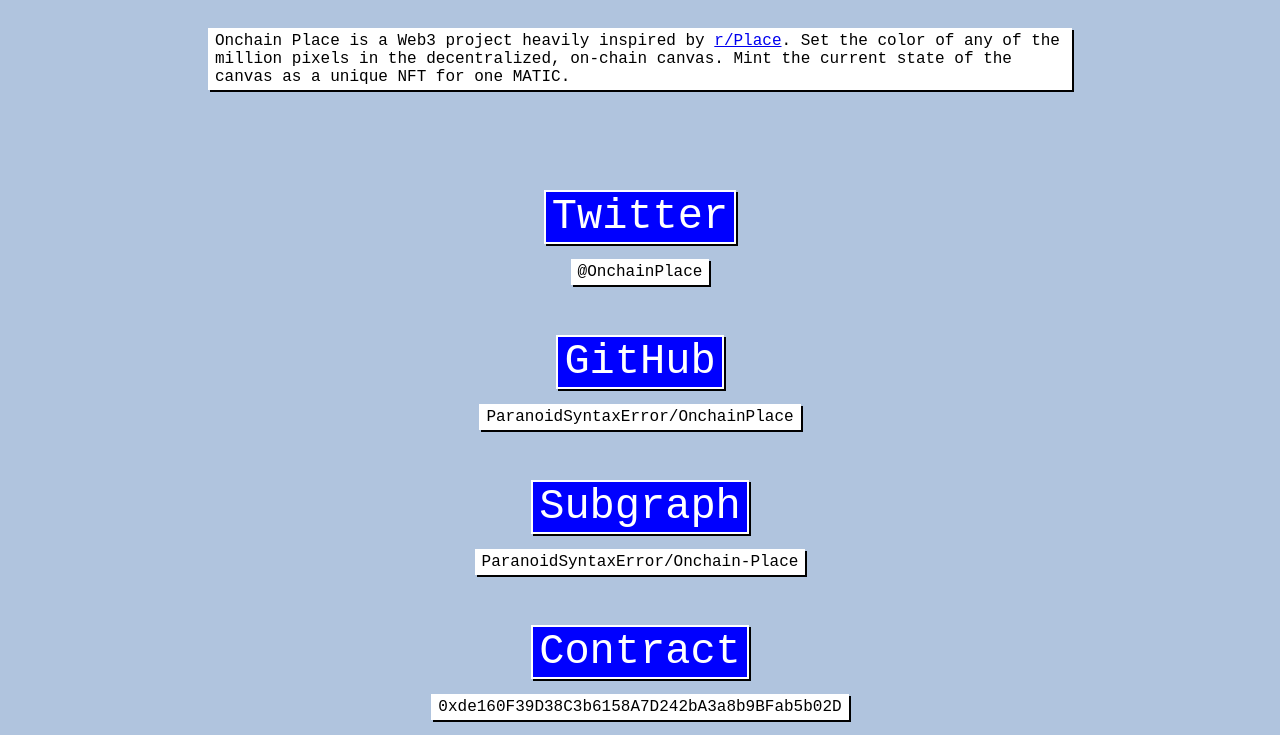
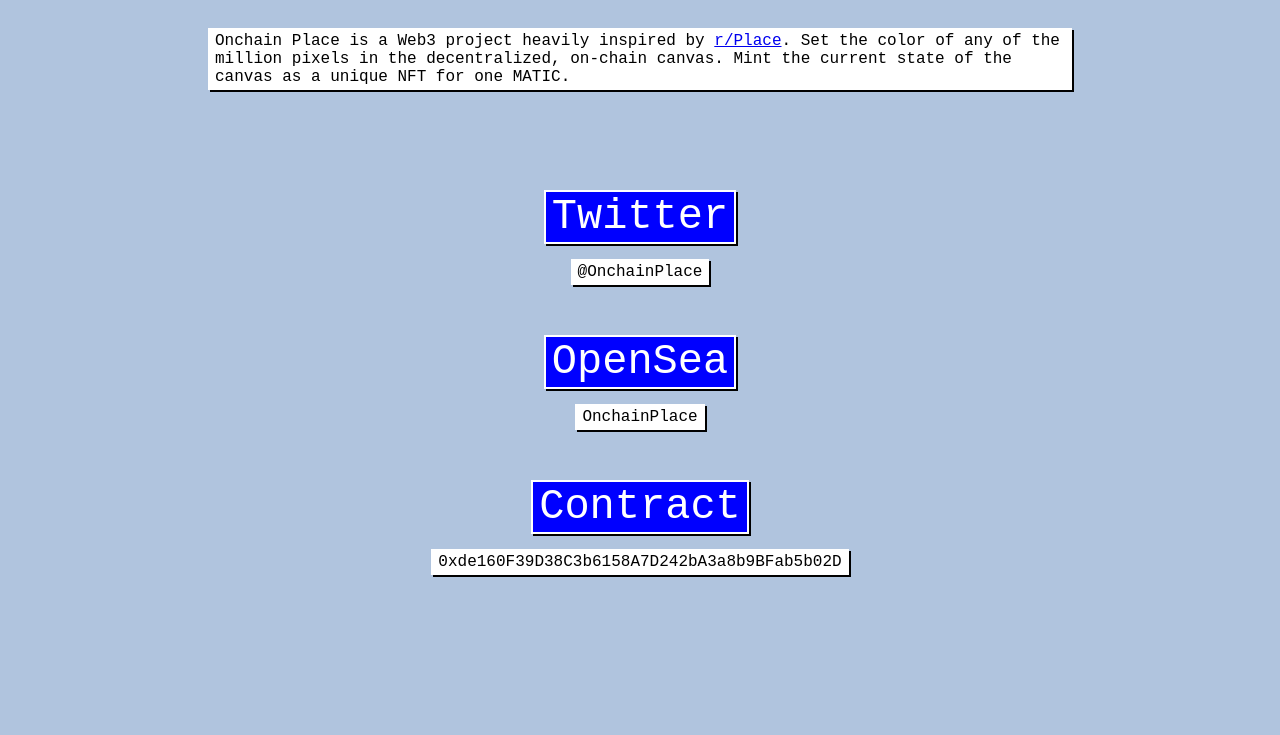
Before and after one commit to ParanoidSyntaxError/OnchainPlace, a plain HTML site: page frontend/about/index.html in a window 1280 px wide. Shown: the part 211-946 px from the top of the page. After the commit the page ends 801 px from the top, so only its background shows below. Drawn offline with Linux system fonts and the light colour scheme.

Commit message:
Removed links

```diff
--- a/frontend/about/index.html
+++ b/frontend/about/index.html
@@ -31,28 +31,15 @@
         </div>
 
         <div style="text-align: center; justify-content: center; margin: 0px auto; margin-top: 50px;">
-            <a href="https://github.com/ParanoidSyntaxError/OnchainPlace" target="_blank" rel="noopener noreferrer">
+            <a href="https://opensea.io/collection/onchainplace" target="_blank" rel="noopener noreferrer">
                 <button class="button" style="font-size: 42px; background-color: blue;">
-                    GitHub
+                    OpenSea
                 </button>
             </a>
         </div>
         <div class="box" style="padding: 4px 7px; display: flex; justify-content: center; margin: 15px auto; width: fit-content;">
             <a>
-                ParanoidSyntaxError/OnchainPlace
-            </a>
-        </div>
-
-        <div style="text-align: center; justify-content: center; margin: 0px auto; margin-top: 50px;">
-            <a href="https://thegraph.com/hosted-service/subgraph/paranoidsyntaxerror/onchain-place" target="_blank" rel="noopener noreferrer">
-                <button class="button" style="font-size: 42px; background-color: blue;">
-                    Subgraph
-                </button>
-            </a>
-        </div>
-        <div class="box" style="padding: 4px 7px; display: flex; justify-content: center; margin: 15px auto; width: fit-content;">
-            <a>
-                ParanoidSyntaxError/Onchain-Place
+                OnchainPlace
             </a>
         </div>
 
```
